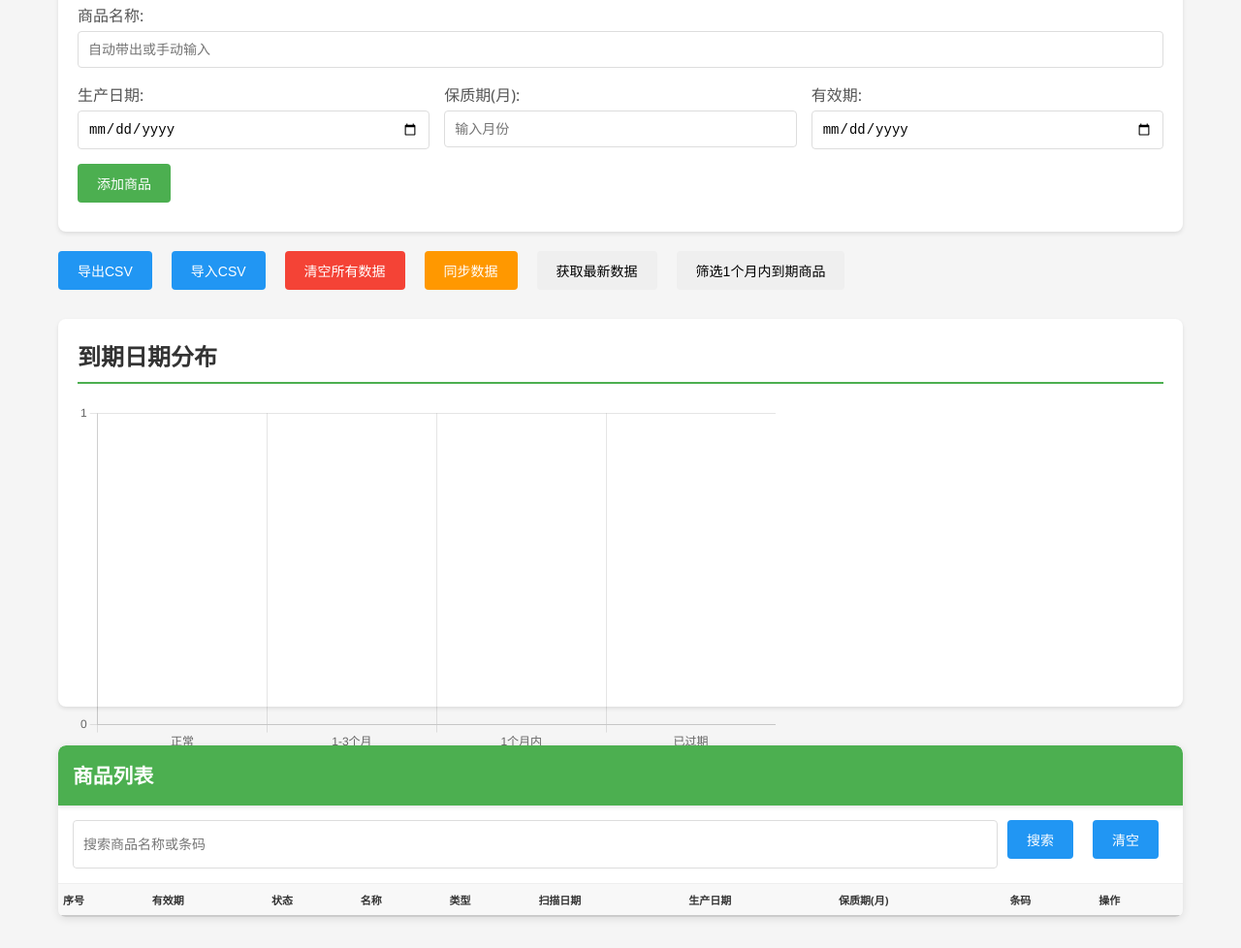
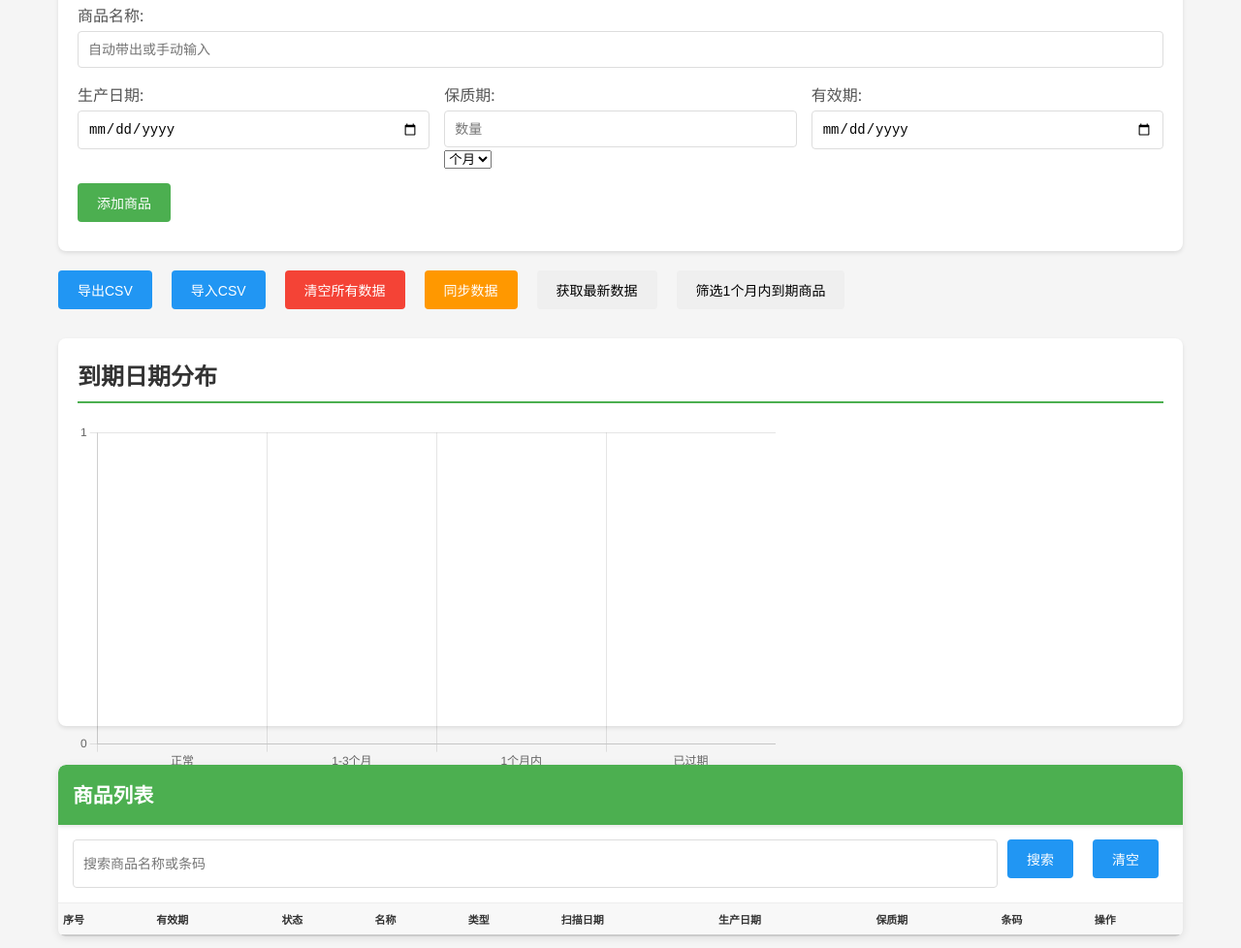
Before and after one commit to halcyon0207/my-trae_projects, a plain HTML site: page index.html in a window 1280 px wide. Shown: the part 314-1292 px from the top of the page at 97% size. Drawn offline with Linux system fonts and the light colour scheme.

Commit message:
?????? + ????/?/? + ???? + CSV ?? (index.html)

```diff
--- a/index.html
+++ b/index.html
@@ -5,9 +5,10 @@
     <meta name="viewport" content="width=device-width, initial-scale=1.0">
     <title>商品到期提醒系统</title>
     <link rel="stylesheet" href="styles.css">
+    <!-- 图表库、扫码库都放在本地，避免国内访问 CDN 不稳定甚至加载不出来 -->
     <script src="chart.umd.js"></script>
-    <script src="https://static.cloudbase.net/cloudbase-js-sdk/3.9.3/cloudbase.full.js"></script>
-    <script src="https://cdn.jsdelivr.net/npm/html5-qrcode@2.3.8/html5-qrcode.min.js"></script>
+    <script src="html5-qrcode.min.js"></script>
+    <!-- CloudBase SDK 体积较大且只在腾讯云模式用到，改为需要时再动态加载（见 script.js） -->
 </head>
 <body>
     <div class="container">
@@ -37,8 +38,15 @@
                             <input type="date" id="productionDate" name="productionDate">
                         </div>
                         <div class="form-group">
-                            <label for="shelfLife">保质期(月):</label>
-                            <input type="number" id="shelfLife" name="shelfLife" min="1" placeholder="输入月份">
+                            <label for="shelfLife">保质期:</label>
+                            <div class="shelf-life-wrapper">
+                                <input type="number" id="shelfLife" name="shelfLife" min="1" placeholder="数量">
+                                <select id="shelfLifeUnit" name="shelfLifeUnit">
+                                    <option value="天">天</option>
+                                    <option value="月" selected>个月</option>
+                                    <option value="年">年</option>
+                                </select>
+                            </div>
                         </div>
                         <div class="form-group">
                             <label for="validity">有效期:</label>
@@ -85,7 +93,7 @@
                                 <th>类型</th>
                                 <th>扫描日期</th>
                                 <th>生产日期</th>
-                                <th>保质期(月)</th>
+                                <th>保质期</th>
                                 <th>条码</th>
                                 <th>操作</th>
                             </tr>
@@ -134,7 +142,11 @@
         <div class="scanner-content">
             <h3>扫描商品条码</h3>
             <div id="reader"></div>
-            <button type="button" id="stopScanBtn" class="btn btn-danger">取消扫描</button>
+            <p class="scanner-hint">把条码横着放进亮框、尽量贴近并填满框的宽度，识别最快</p>
+            <div class="scanner-actions">
+                <button type="button" id="torchBtn" class="btn btn-info" style="display: none;">开灯</button>
+                <button type="button" id="stopScanBtn" class="btn btn-danger">取消扫描</button>
+            </div>
         </div>
     </div>
 
```
